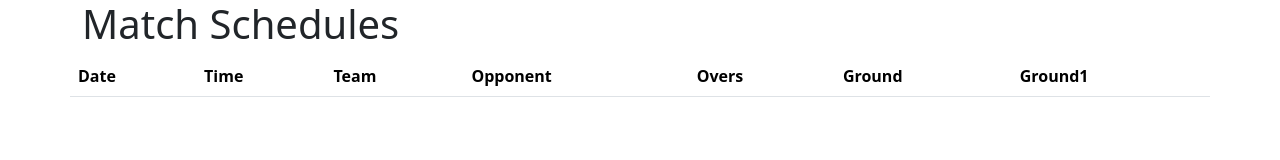
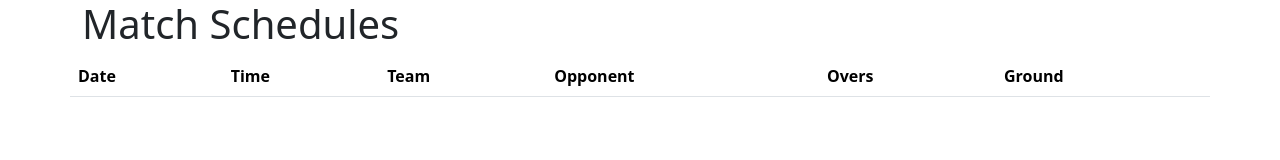
Before and after one commit to kumaradarshkanunugo/cricket-scheduler-bakcend, a website: page ui/schedules.html in a window 1280 px wide. Drawn offline with nearby package versions, Linux system fonts and the light colour scheme; no server answers.

Commit message:
test revert

```diff
--- a/ui/schedules.html
+++ b/ui/schedules.html
@@ -23,7 +23,6 @@
                     <th scope="col">Opponent</th>
                     <th scope="col">Overs</th>
                     <th scope="col">Ground</th>
-                    <th scope="col">Ground1</th>
                   </tr>
                 </thead>
                 <tbody>
```
